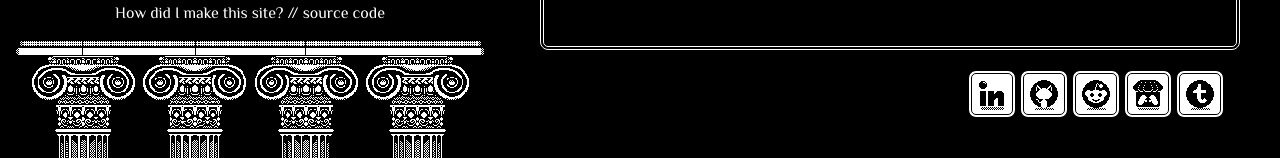
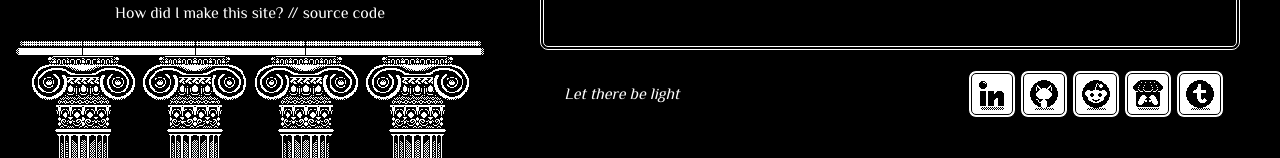
Before and after one commit to Azia-Bay/aziabay.com, a Next.js app: page / in a window 1280 px wide. Shown: the part 642-800 px from the top of the page. Built offline with nearby package versions, Linux system fonts and the light colour scheme; no server answers.

Commit message:
chore: install next-themes

```diff
--- a/package.json
+++ b/package.json
@@ -10,6 +10,7 @@
   "dependencies": {
     "motion": "^13.2.0",
     "next": "^16.3.4",
+    "next-themes": "^0.4.6",
     "react": "19.2.8",
     "react-dom": "19.2.8",
     "resend": "^6.28.0"
--- a/src/app/page.tsx
+++ b/src/app/page.tsx
@@ -7,6 +7,7 @@ import { DEFAULT_TAB } from "@/lib/consts"
 
 import Sidebar from "@/components/layout/sidebar/sidebar"
 import Content from "@/components/layout/content/content"
+import LightSwitch from "@/components/layout/light_switch/light_switch"
 import Socials from "@/components/layout/socials/socials"
 
 export default function Home() {
@@ -19,7 +20,10 @@ export default function Home() {
       <div className="flex-1 flex flex-col">
         <Content tab={tab} onTabChange={setTeb} />
 
-        <Socials />
+        <div className="flex flex-row items-center">
+          <LightSwitch />
+          <Socials />
+        </div>
       </div>
     </div>
   );
--- /dev/null
+++ b/src/components/layout/light_switch/light_switch.tsx
@@ -0,0 +1,5 @@
+export default function LightSwitch() {
+  return (
+    <button className="cursor-pointer mx-12 mb-10 px-4 py-2 hover:underline underline-offset-2"><i>Let there be light</i></button>
+  );
+}
--- a/src/components/layout/socials/socials.tsx
+++ b/src/components/layout/socials/socials.tsx
@@ -4,7 +4,7 @@ import Button from "@/components/ui/button"
 
 export default function Socials() {
   return (
-    <div className="w-auto h-auto px-14 pb-10 flex flex-row justify-end gap-1">
+    <div className="ml-auto px-14 pb-10 flex flex-row gap-1">
       {SOCIALS.map((social) => (
         <Button key={social.href} href={social.href} target="_blank" src={social.src} alt={social.alt} />
       ))}
```
Also changed, not shown: 1 other file (tests, documents, lock files or other folders).
